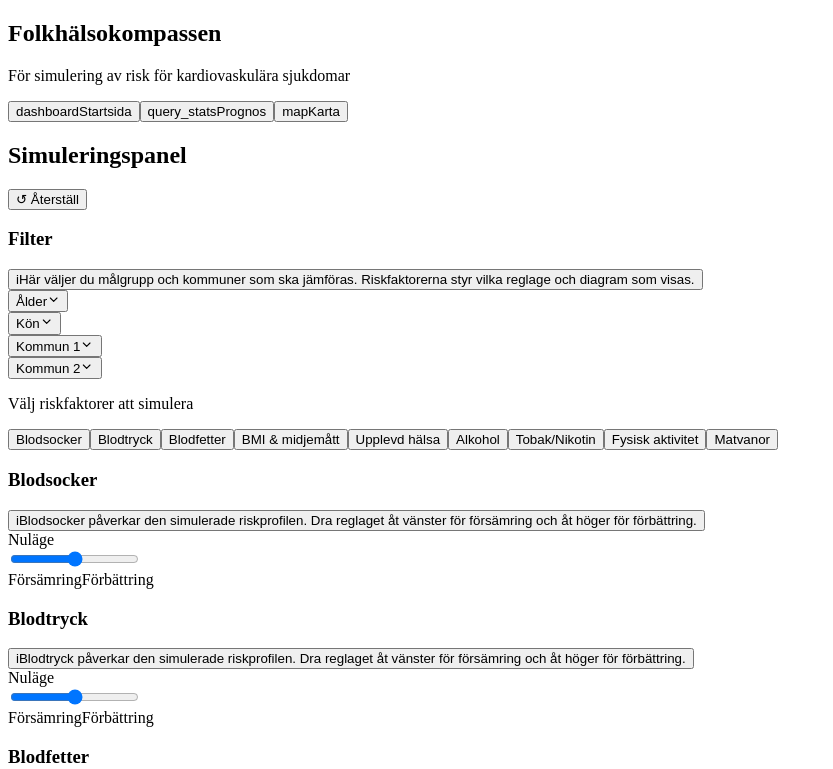
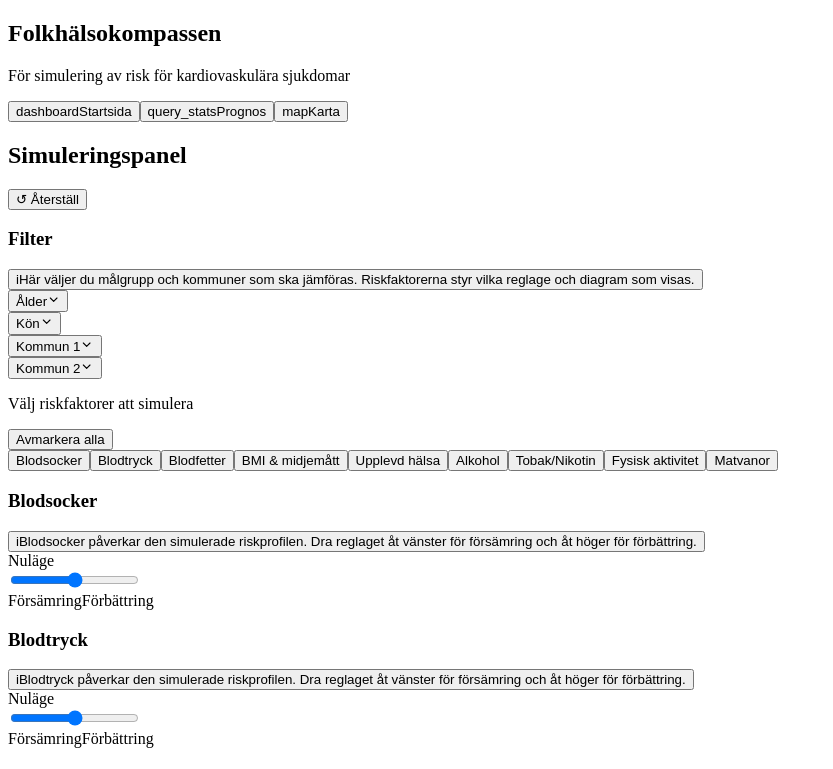
Before and after one commit to masa6009/VIP, a React (Vite) app in the folder folkhalso-kompassen/: page / in a window 1280 px wide. Shown: the top 769 px of the page, without its empty margins (0-833 px from the left). Built offline with nearby package versions, Linux system fonts and the light colour scheme; the HTML template or start-up script is replaced by a standard one.

Commit message:
Unselect/Select all button

```diff
--- a/folkhalso-kompassen/src/App.jsx
+++ b/folkhalso-kompassen/src/App.jsx
@@ -322,8 +322,21 @@ function FiltersPanel({
           onChange={setMunicipality2}
         />
       </div>
-      <p>Välj riskfaktorer att simulera</p>
-      <RiskChips selected={selected} setSelected={setSelected} />
+      <div className="riskFilterHeader">
+  <p>Välj riskfaktorer att simulera</p>
+
+  <button
+    type="button"
+    className="selectAllButton"
+    onClick={() =>
+      selected.length === risks.length ? setSelected([]) : setSelected(risks)
+    }
+  >
+    {selected.length === risks.length ? "Avmarkera alla" : "Välj alla"}
+  </button>
+</div>
+
+<RiskChips selected={selected} setSelected={setSelected} />
     </div>
   );
 }
--- a/folkhalso-kompassen/src/styles.css
+++ b/folkhalso-kompassen/src/styles.css
@@ -357,6 +357,37 @@ button {
   border-color: #727783;
   color: #1a1c1c;
 }
+
+.riskFilterHeader {
+  display: flex;
+  flex-direction: column;
+  align-items: flex-start;
+  gap: 8px;
+  margin: 16px 0 10px;
+}
+
+.riskFilterHeader p {
+  margin: 0;
+  color: #1a1c1c;
+}
+
+.selectAllButton {
+  border: 1px solid #c2c6d3;
+  background: white;
+  color: #003976;
+  border-radius: 999px;
+  padding: 6px 10px;
+  font-size: 12px;
+  font-weight: 700;
+  cursor: pointer;
+  white-space: nowrap;
+}
+
+.selectAllButton:hover {
+  background: #dce7f6;
+  border-color: #0050a0;
+}
+
 .sliders {
   display: grid;
   grid-template-columns: repeat(3, minmax(0, 1fr));
```
